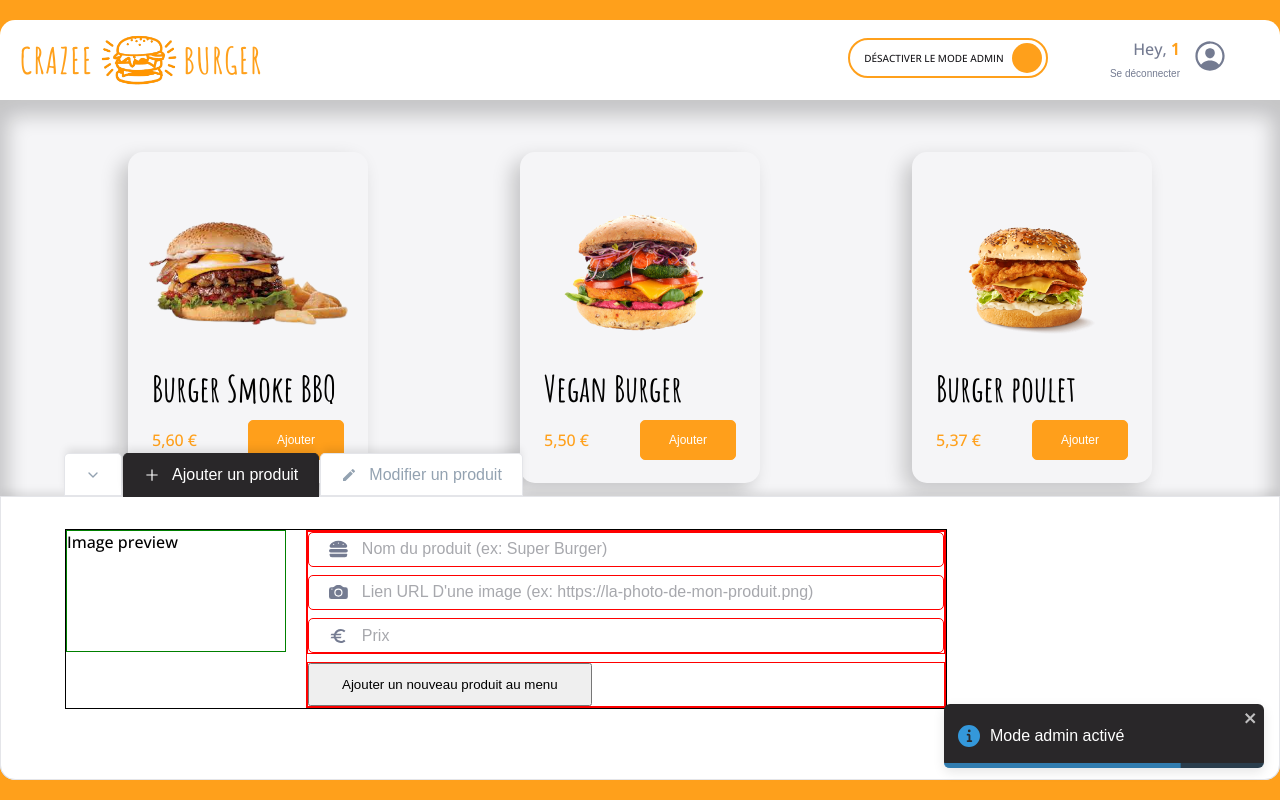
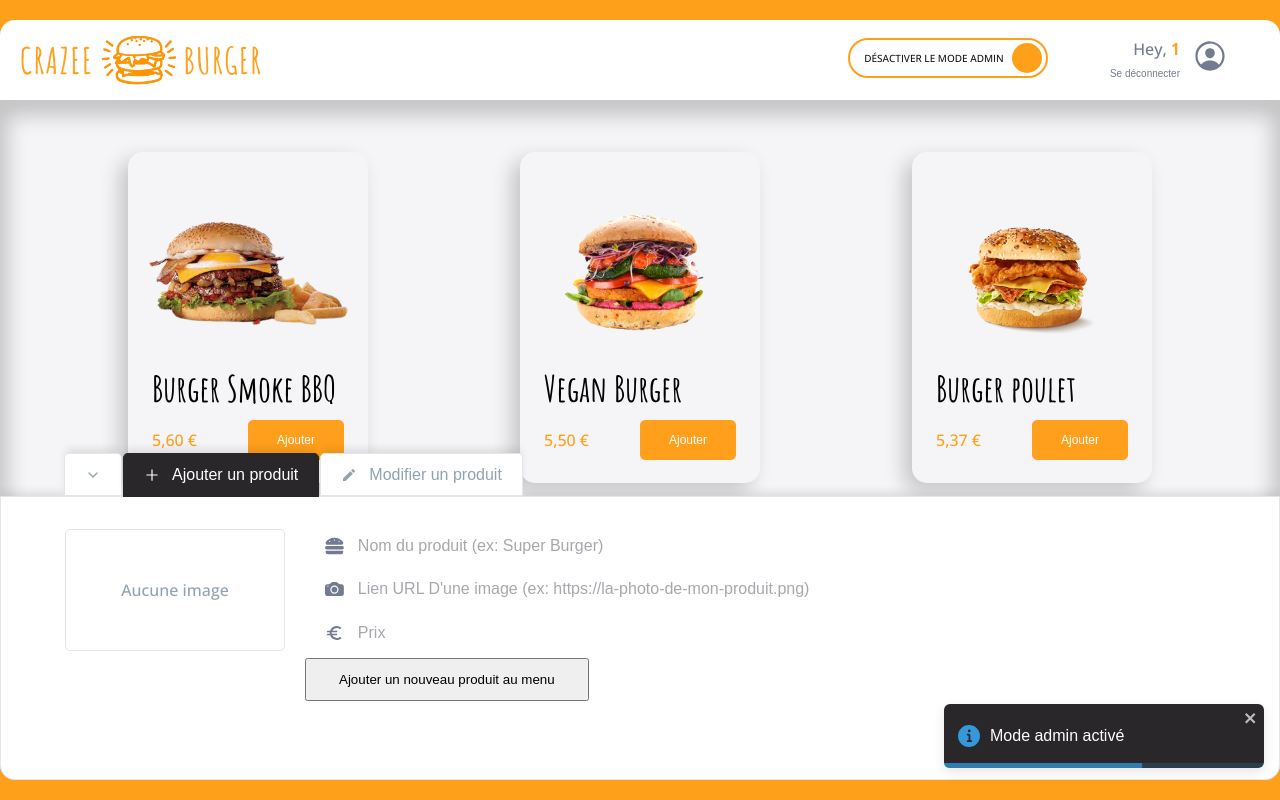
Before and after one commit to Martins-Anthony/crazee-burger, a React (Vite) app: page /order/1 in a window 1280 px wide. Both pictures are taken after a click on the label 947 px from the left and 58 px from the top of the page. Built offline with nearby package versions, Linux system fonts and the light colour scheme; grey boxes are pictures that could not be loaded.

Commit message:
✨ F08: ADMIN > Add ImagePreview and add UI

```diff
--- a/src/components/pages/order/Main/Admin/panel/PostProduct.jsx
+++ b/src/components/pages/order/Main/Admin/panel/PostProduct.jsx
@@ -4,11 +4,12 @@ import TextInput from '../../../../../reusable-ui/TextInput'
 import { FaHamburger } from 'react-icons/fa'
 import { BsFillCameraFill } from 'react-icons/bs'
 import { MdOutlineEuro } from 'react-icons/md'
+import ImagePreview from '../../../../../reusable-ui/ImagePreview'
 
 export default function PostProduct() {
   return (
     <AddAProductStyled>
-      <div className="image-preview">Image preview</div>
+      <ImagePreview />
       <div>
         <div className="input-container">
           <TextInput
@@ -32,7 +33,6 @@ export default function PostProduct() {
 }
 
 const AddAProductStyled = styled.form`
-  border: 1px solid;
   display: grid;
   grid-template-columns: 25% 1fr;
   grid-template-rows: 1fr;
@@ -40,11 +40,6 @@ const AddAProductStyled = styled.form`
   grid-row-gap: 0px;
 
   max-width: 880px;
-
-  .image-preview {
-    border: 1px solid green;
-    height: 7.5rem;
-  }
 
   .input-container {
     display: grid;
@@ -55,7 +50,6 @@ const AddAProductStyled = styled.form`
     margin-bottom: ${theme.spacing.xs};
 
     .input-product {
-      //height: 35px;
       padding: ${theme.spacing.xs} ${theme.spacing.md};
     }
   }
@@ -63,8 +57,4 @@ const AddAProductStyled = styled.form`
   .button-product {
     padding: ${theme.spacing.sm} ${theme.spacing.lg};
   }
-
-  div {
-    border: 1px solid red;
-  }
 `
--- /dev/null
+++ b/src/components/reusable-ui/ImagePreview.jsx
@@ -0,0 +1,19 @@
+import styled from 'styled-components'
+import { theme } from '../../theme'
+
+export default function ImagePreview() {
+  return <ImagePreviewStyled className="image-preview">Aucune image</ImagePreviewStyled>
+}
+
+const ImagePreviewStyled = styled.div`
+  display: flex;
+  justify-content: center;
+  align-items: center;
+
+  height: 7.5rem;
+
+  border: 1px solid ${theme.colors.greyLight};
+  border-radius: ${theme.borderRadius.round};
+
+  color: ${theme.colors.greySemiDark};
+`
```
